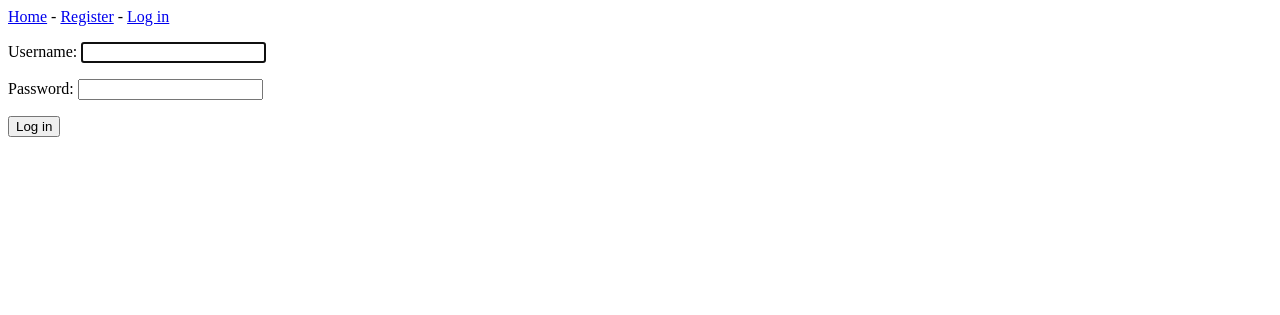
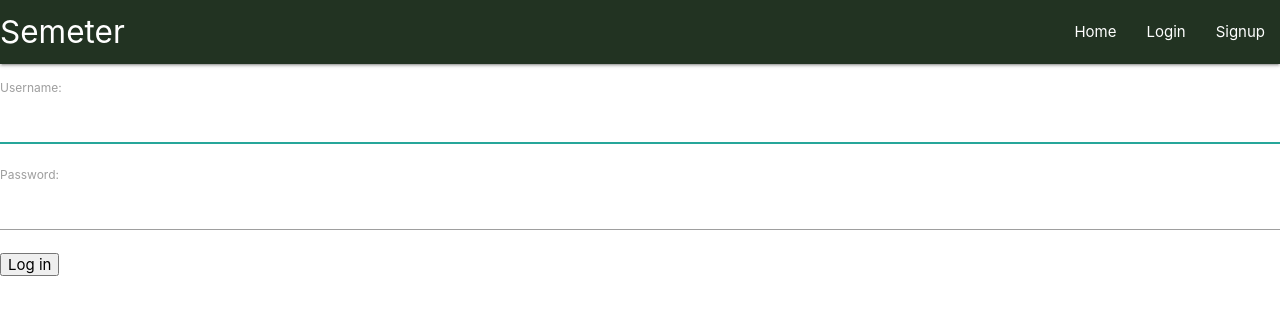
Before and after one commit to abdullahzt/ShopManagement, a Django app: page /users/login/?next=/ in a window 1280 px wide. Shown: the top 315 px of the page. Run offline with Django 3.2, Linux system fonts and the light colour scheme.

Commit message:
static files added

```diff
--- a/ShopManagement/shoP_Management/settings.py
+++ b/ShopManagement/shoP_Management/settings.py
@@ -123,5 +123,11 @@ USE_TZ = True
 
 STATIC_URL = '/static/'
 
+STATICFILES_DIRS = [
+    os.path.join(BASE_DIR, "static"),
+]
+
+STATIC_ROOT = os.path.join(BASE_DIR, "staticfiles")
+
 # My settings
 LOGIN_URL = 'users:login'
--- a/ShopManagement/shoP_Management/urls.py
+++ b/ShopManagement/shoP_Management/urls.py
@@ -13,6 +13,8 @@ Including another URLconf
     1. Import the include() function: from django.urls import include, path
     2. Add a URL to urlpatterns:  path('blog/', include('blog.urls'))
 """
+from django.conf import settings
+from django.conf.urls.static import static
 from django.contrib import admin
 from django.urls import path, include
 
@@ -21,3 +23,5 @@ urlpatterns = [
     path('',include('shop_management_main.urls')),
     path('users/', include('users.urls')),
 ]
+if settings.DEBUG:
+    urlpatterns += static(settings.STATIC_URL, document_root=settings.STATIC_ROOT)
--- /dev/null
+++ b/ShopManagement/shop_management_main/static/base.css
@@ -0,0 +1,8 @@
+#brandlogo {
+    padding: 10px;
+}
+
+
+#mainHeader {
+    background: #232;
+}
--- a/ShopManagement/shop_management_main/templates/base.html
+++ b/ShopManagement/shop_management_main/templates/base.html
@@ -1,11 +1,32 @@
-<p>
-  <a href="{% url 'shop_management_main:index' %}">Home</a> -
-  {% if user.is_authenticated %}
-  Hello, {{ user.username }}.
-  <a href="{% url 'users:logout' %}">Log out</a>
-{% else %}
-  <a href="{% url 'users:register' %}">Register</a> -
-  <a href="{% url 'users:login' %}">Log in</a>
-{% endif %}
-</p>
+{% load static %}
+    <head>
+        <link rel="stylesheet" href="https://cdnjs.cloudflare.com/ajax/libs/materialize/1.0.0/css/materialize.min.css">
+        <link rel='stylesheet' href='{% static 'base.css' %}' />
+        <link href="https://fonts.googleapis.com/icon?family=Material+Icons" rel="stylesheet">
+    </head>
+    <body id='body'>
+            <nav
+            id='mainHeader'>
+              <div class="nav-wrapper">
+                <div id='brand-logo' class="brand-logo">
+                  <a href="#" >Semeter </a>
+                </div>
+                <ul id="nav-mobile" class="right hide-on-med-and-down">
+                  <li><a href="{% url 'shop_management_main:index' %}">Home</a></li>
+                  {% if user.is_authenticated %}
+                    Hello, {{ user.username }}.
+                    <li><a href="{% url 'users:logout' %}">Log out</a></li>
+                  {% else %}
+                    <li><a href="{% url 'users:login' %}">Login</a></li>
+                    <li><a href="{% url 'users:register' %}">Signup</a></li>
+                  {% endif %}
+                  <!-- <li><a href="sass.html">Dashboard</a></li>
+                  <li><a href="badges.html">Products</a></li>
+                  <li><a href="badges.html">Add Transaction</a></li> -->
+                </ul>
+              </div>
+            </nav>
+
+        <script src="https://cdnjs.cloudflare.com/ajax/libs/materialize/1.0.0/js/materialize.min.js"></script>
+    </body>
 {% block content %}{% endblock content %}
```
Also changed, not shown: ShopManagement/db.sqlite3.
